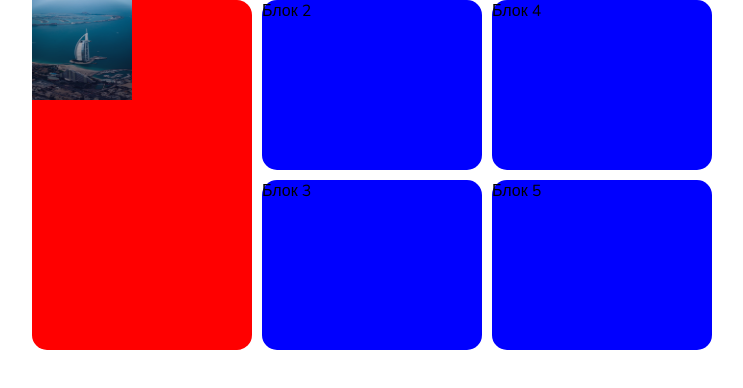
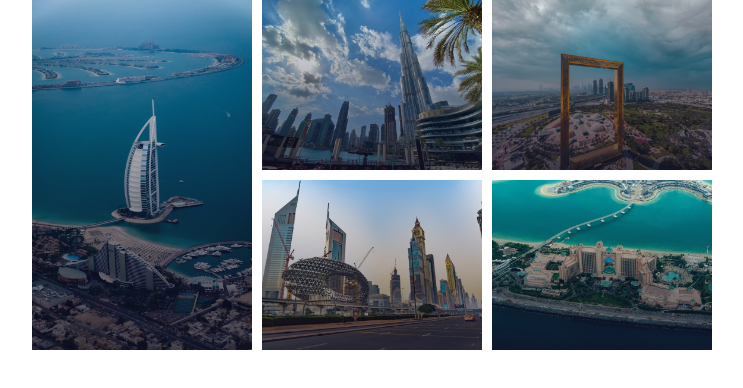
Before and after one commit to NineSirius/pegas-touristik, a Next.js app: page /card in a window 1280 px wide. Shown: the top 388 px of the page, without its empty margins (268-1011 px from the left). Built offline with nearby package versions, Linux system fonts and the light colour scheme.

Commit message:
fix card in components

```diff
--- a/src/app/card/page.tsx
+++ b/src/app/card/page.tsx
@@ -1,3 +1,5 @@
+"use client";
+
 import Card from "@/components/Card";
 import React from "react";
 
--- a/src/components/Card/GridBlocks.module.sass
+++ b/src/components/Card/GridBlocks.module.sass
@@ -29,20 +29,30 @@
   border-radius: 15px
 
 
-.flexItem3
-    height: 140px
-    width: 213px
-    background: blue
-    border-radius: 15px
+.overlay
+    width: 100%
+    height: 100%
+    background: #333333
+    position: fixed
+    top: 0
+    left: 0
+    display: flex
+    justify-content: center
+    align-items: center
 
-.flexItem4
-    height: 140px
-    width: 213px
-    background: blue
-    border-radius: 15px
 
-.flexItem5
-    height: 140px
-    width: 213px
-    background: blue
-    border-radius: 15px
+.img
+    object-fit: cover
+
+
+.modal
+    position: relative
+
+.modal_btn
+    position: absolute
+    top: 0
+    right: 0
+    width: 30px
+    height: 30px
+    background: #333333
+    color: white
--- a/src/components/Card/ImageModal.tsx
+++ b/src/components/Card/ImageModal.tsx
@@ -1,23 +1,35 @@
 import Image from "next/image";
-import React from "react";
-import { createPortal } from "react-dom";
-
+import React, { useEffect } from "react";
+import st from "./GridBlocks.module.sass";
 interface ImageModalProps {
   imageUrl: any;
   onClose: () => void;
 }
 
 const ImageModal: React.FC<ImageModalProps> = ({ imageUrl, onClose }) => {
-  return createPortal(
-    <div className="modal-overlay">
-      <div className="modal-content">
-        <button className="close-button" onClick={onClose}>
+  useEffect(() => {
+    const handleKeyDown = (event: KeyboardEvent) => {
+      if (event.key === "Escape") {
+        onClose();
+      }
+    };
+
+    document.addEventListener("keydown", handleKeyDown);
+
+    return () => {
+      document.removeEventListener("keydown", handleKeyDown);
+    };
+  }, [onClose]);
+
+  return (
+    <div className={st.overlay} onClick={onClose}>
+      <div className={st.modal} onClick={(event) => event.stopPropagation()}>
+        <button className={st.modal_btn} onClick={onClose}>
           &times;
         </button>
         <Image src={imageUrl} width={400} height={400} alt="Modal Image" />
       </div>
-    </div>,
-    document.getElementById("modal-root")!
+    </div>
   );
 };
 
--- a/src/components/Card/index.tsx
+++ b/src/components/Card/index.tsx
@@ -25,19 +25,64 @@ const Card = () => {
         >
           <Image
             src="/img1.png"
-            width={100}
-            height={100}
-            alt="Изображение автора"
+            className={styles.img}
+            width={220}
+            height={350}
+            alt="Изображение"
           />
         </div>
         <div className={styles.flexItem_wrap}>
           <div className={styles.item}>
-            <div className={styles.flexItem2}>Блок 2</div>
-            <div className={styles.flexItem2}>Блок 3</div>
+            <div
+              className={styles.flexItem2}
+              onClick={() => handleImageClick("/img2.png")}
+            >
+              <Image
+                className={styles.img}
+                src="/img2.png"
+                width={220}
+                height={170}
+                alt="Изображение"
+              />
+            </div>
+            <div
+              className={styles.flexItem2}
+              onClick={() => handleImageClick("/img3.png")}
+            >
+              <Image
+                className={styles.img}
+                src="/img3.png"
+                width={220}
+                height={170}
+                alt="Изображение"
+              />
+            </div>
           </div>
           <div className={styles.item2}>
-            <div className={styles.flexItem2}>Блок 4</div>
-            <div className={styles.flexItem2}>Блок 5</div>
+            <div
+              className={styles.flexItem2}
+              onClick={() => handleImageClick("/img4.png")}
+            >
+              <Image
+                className={styles.img}
+                src="/img4.png"
+                width={220}
+                height={170}
+                alt="Изображение"
+              />
+            </div>
+            <div
+              className={styles.flexItem2}
+              onClick={() => handleImageClick("/img5.png")}
+            >
+              <Image
+                className={styles.img}
+                src="/img5.png"
+                width={220}
+                height={170}
+                alt="Изображение"
+              />
+            </div>
           </div>
         </div>
       </div>
```
